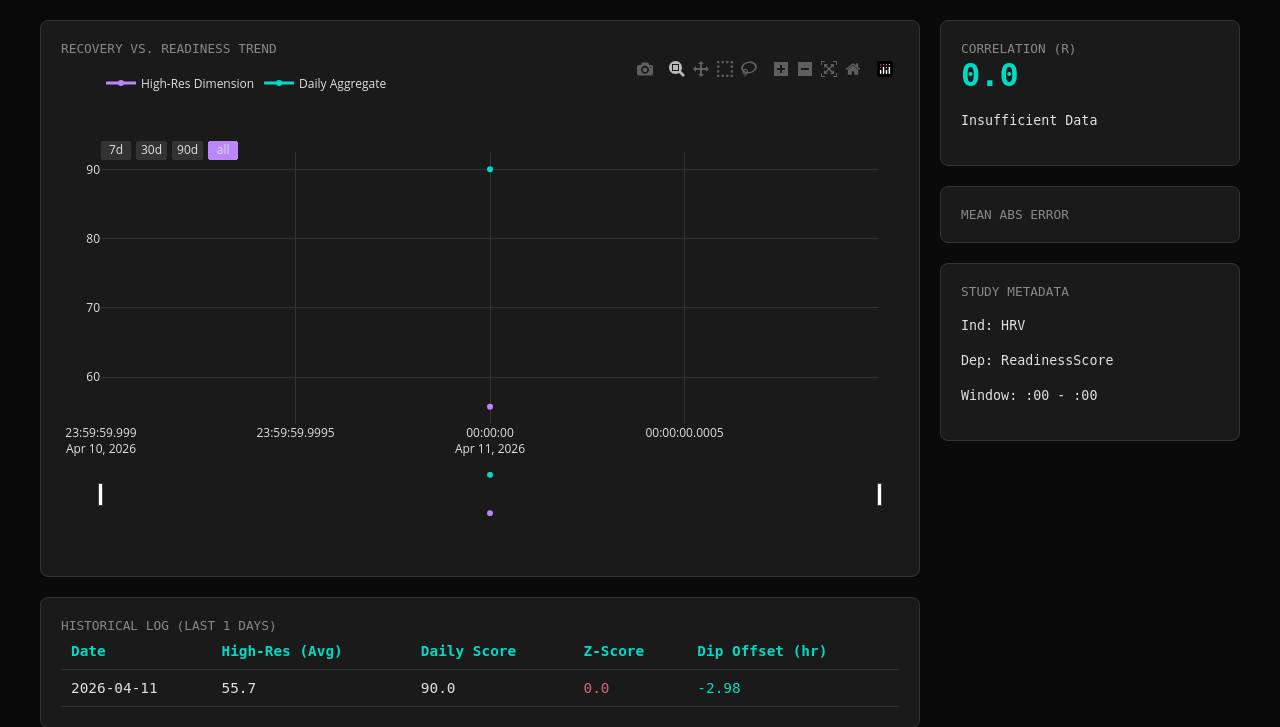
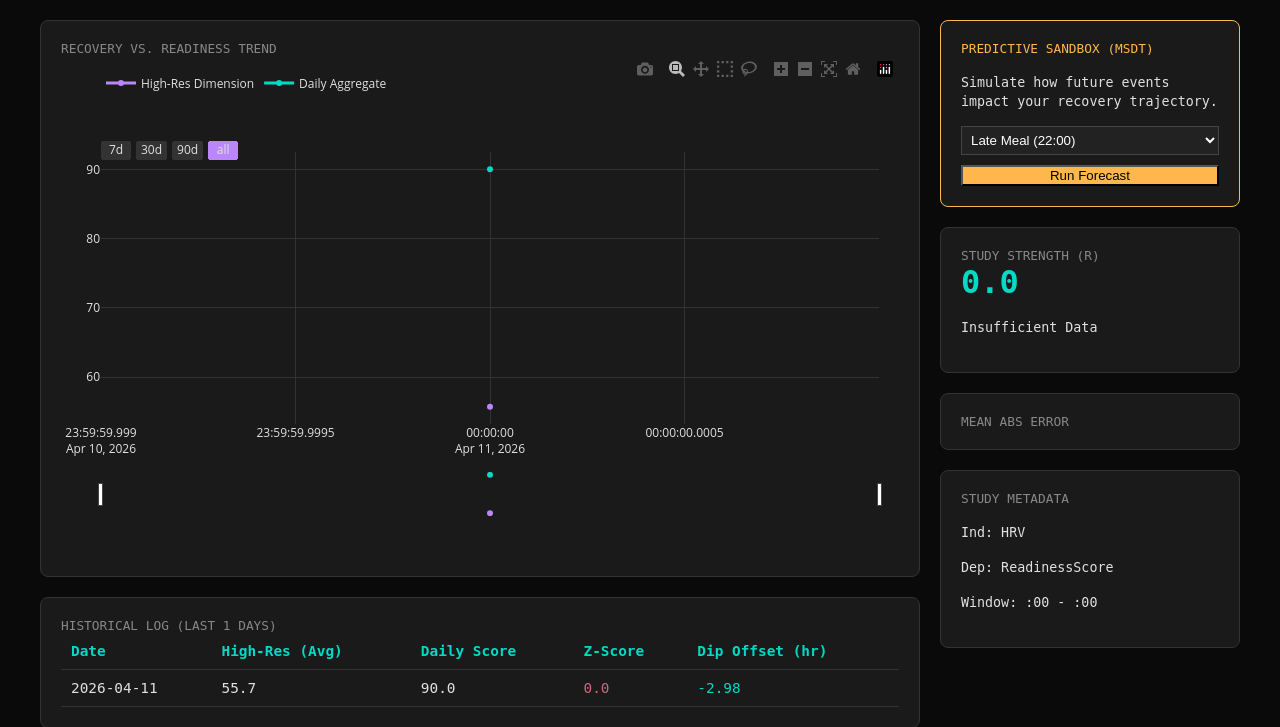
Before and after one commit to kshitija369/bio-analytics-hub, a FastAPI app: page /experiments/EXP-NAR-001 in a window 1280 px wide. Shown: the part 138-865 px from the top of the page. Run offline with FastAPI, Linux system fonts and the light colour scheme; data comes from the database, SQL or seed files in the repository; some libraries are stand-ins or nearby versions.

Commit message:
feat: add interactive Simulation Sandbox UI to experiment detail page

```diff
--- a/app/templates/experiment_detail.html
+++ b/app/templates/experiment_detail.html
@@ -73,8 +73,21 @@
             </div>
 
             <div class="sidebar">
+                <!-- DT4H-Sim: Predictive Sandbox -->
+                <div class="card" style="border-color: #ffb74d;">
+                    <div class="label" style="color: #ffb74d;">Predictive Sandbox (MSDT)</div>
+                    <p><small>Simulate how future events impact your recovery trajectory.</small></p>
+                    <select id="event-type" style="width: 100%; background: #222; color: #fff; border: 1px solid #444; padding: 5px; margin-bottom: 10px;">
+                        <option value="meal">Late Meal (22:00)</option>
+                        <option value="travel">Cross-timezone Travel</option>
+                        <option value="workout">High-Intensity Workout</option>
+                    </select>
+                    <button onclick="runSimulation()" id="sim-btn" class="btn" style="width: 100%; background: #ffb74d; color: #000;">Run Forecast</button>
+                </div>
+
                 <div class="card">
-                    <div class="label">Correlation (r)</div>
+                    <div class="label">Study Strength (r)</div>
+
                     <div class="metric-val">{{ metrics.correlation }}</div>
                     <p><small>{{ metrics.status }}</small></p>
                 </div>
@@ -141,6 +154,60 @@
         };
 
         Plotly.newPlot('chart', [trace1, trace2], layout);
+
+        async function runSimulation() {
+            const btn = document.getElementById('sim-btn');
+            const eventType = document.getElementById('event-type').value;
+            const originalText = btn.innerText;
+
+            btn.innerText = "Simulating...";
+            btn.disabled = true;
+
+            const events = [];
+            if (eventType === 'meal') {
+                events.push({event: "meal", time: "22:00", intensity: "high_carb"});
+            } else if (eventType === 'travel') {
+                events.push({event: "travel", destination: "GMT+5", duration: "8h"});
+            } else {
+                events.push({event: "workout", intensity: "max", duration: "1h"});
+            }
+
+            try {
+                const response = await fetch(`/api/v1/experiments/{{ protocol.id }}/simulate`, {
+                    method: 'POST',
+                    headers: {'Content-Type': 'application/json'},
+                    body: JSON.stringify({events: events})
+                });
+
+                const data = await response.json();
+                if (data.status === 'success') {
+                    const simDates = data.prediction.map(p => p.timestamp);
+                    const simHR = data.prediction.map(p => p.heart_rate);
+
+                    const simTrace = {
+                        x: simDates,
+                        y: simHR,
+                        name: 'Forecasted Recovery',
+                        type: 'scatter',
+                        mode: 'lines',
+                        line: {color: '#ffb74d', width: 3, dash: 'dash'}
+                    };
+
+                    // Add trace to existing chart
+                    Plotly.addTraces('chart', [simTrace]);
+                    btn.innerText = "Forecast Added";
+                } else {
+                    alert("Simulation failed: " + data.message);
+                    btn.innerText = originalText;
+                }
+            } catch (e) {
+                console.error(e);
+                alert("Error connecting to MSDT Engine.");
+                btn.innerText = originalText;
+            } finally {
+                btn.disabled = false;
+            }
+        }
     </script>
 </body>
 </html>
```
